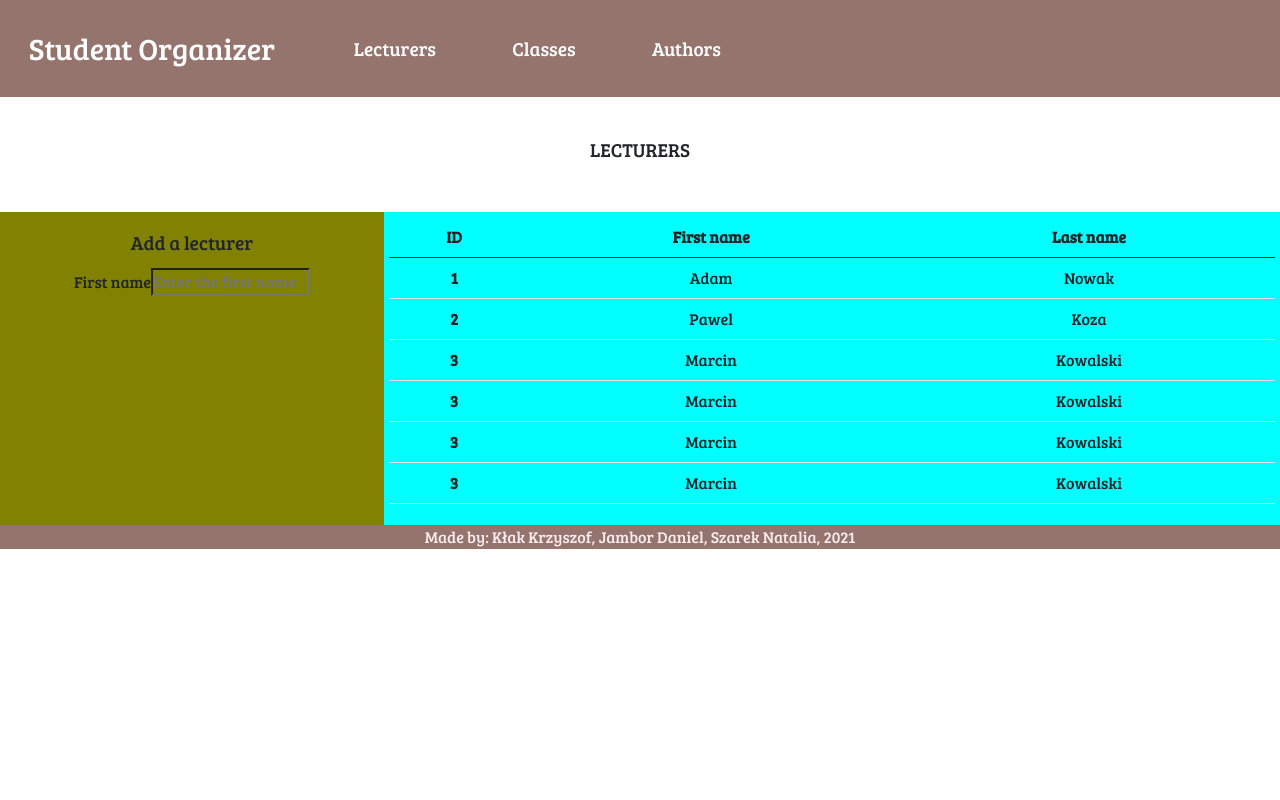
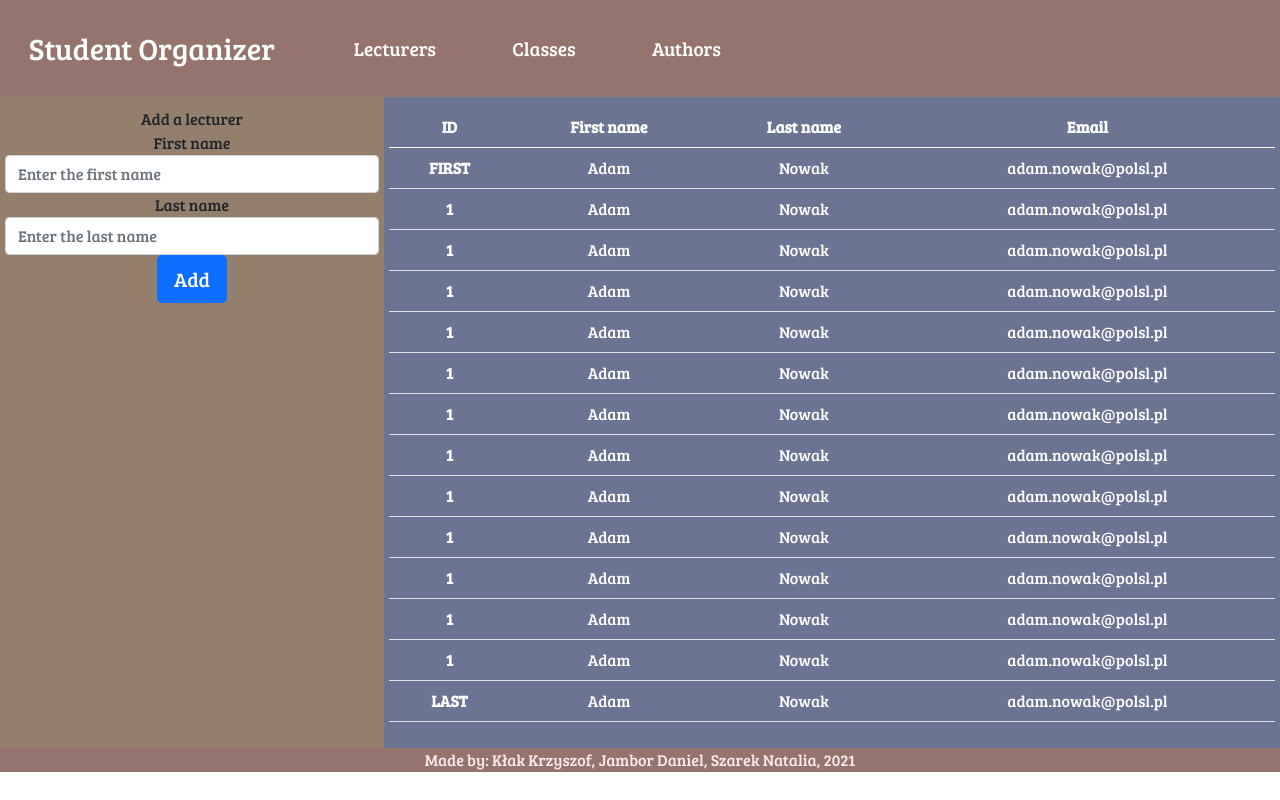
Before and after one commit to roizdnaB/student-organizer, an Angular app in the folder frontend/client-app/: page /lecturers in a window 1280 px wide. Built offline with nearby package versions, Linux system fonts and the light colour scheme.

Commit message:
Add form validation

```diff
--- a/frontend/client-app/src/app/components/lecturers/lecturers.component.css
+++ b/frontend/client-app/src/app/components/lecturers/lecturers.component.css
@@ -1,33 +1,27 @@
-.title {
-    font-size: larger;
-    font-style: bold;
-    text-align: center;
-    margin-bottom: 3%;
-    margin-top: 3%;
-}
-
 .flex-container {
     display: flex;
     justify-content: space-around;
-
     padding: 0;
     margin: 0;
 }
 
 .flex-item {
-    margin-top: 10px;
-    padding: 5px;
+    padding: 10px 5px 10px 5px;
     text-align: center;
 }
 
 .flex-table {
     width: 70%;
-    background-color: aqua;
+    background-color:#6c7494;
+}
+
+.table {
+    color: white !important;
 }
 
 .flex-form {
     width: 30%;
-    background-color: rgb(129, 129, 2);
+    background-color: #947e6c;
 }
 
 /* Horizontal */
@@ -52,6 +46,7 @@
     }
 }
 
+/* Mobile */
 @media(max-width: 1000px) {
     .flex-container {
         flex-flow: column wrap;
--- a/frontend/client-app/src/app/components/lecturers/lecturers.component.html
+++ b/frontend/client-app/src/app/components/lecturers/lecturers.component.html
@@ -1,15 +1,48 @@
-<div class="title">LECTURERS</div>
+<div class="flex-container">
 
-<div class="flex-container">
     <div class="flex-item flex-form">
-        <label class="title">Add a lecturer</label>
+
+        <label class="flex-item-title">Add a lecturer</label>
+
         <form [formGroup]="dataForm" (ngSubmit)="onSubmit()">
+
             <div class="form-group">
                 <label for="firstName">First name</label>
-                <input type="text" placeholder="Enter the first name">
+                <input type="text" placeholder="Enter the first name" class="form-control" formControlName="firstName"
+                [ngClass]="{ 'is-invalid': f.firstName.errors && f.firstName.dirty }">
+
+                <div *ngIf="f.firstName.invalid && f.firstName.dirty" class="alert alert-danger" role="alert">
+
+                    <div *ngIf="f.firstName.errors.required" >
+                        First name is required.
+                    </div>
+
+                    <div *ngIf="f.firstName.errors.minlength">
+                        First name must be at least 3 characters long.
+                    </div>
+                </div>
             </div>
+
+            <div class="form-group">
+                <label for="lastName">Last name</label>
+                <input type="text" placeholder="Enter the last name" class="form-control" formControlName="lastName"
+                [ngClass]="{ 'is-invalid': f.lastName.errors && f.lastName.dirty }">
+
+                <div *ngIf="f.lastName.invalid && f.lastName.dirty"  class="alert alert-danger" role="alert">
+
+                    <div *ngIf="f.lastName.errors.required">
+                        Last name is required.
+                    </div>
+
+                </div>
+            </div>
+
+            <button type="submit" class="btn btn-primary btn-lg">
+                Add
+            </button>
         </form>
     </div>
+
     <div class="flex-item flex-table">
         <table class="table">
             <thead>
@@ -17,39 +50,94 @@
                     <th scope="col">ID</th>
                     <th scope="col">First name</th>
                     <th scope="col">Last name</th>
+                    <th scope="col">Email</th>
                 </tr>
             </thead>
             <!-- TEMP DATA -->
             <tbody>
                 <tr>
+                    <th scope="row">FIRST</th>
+                    <td>Adam</td>
+                    <td>Nowak</td>
+                    <td>adam.nowak@polsl.pl</td>
+                </tr>
+                <tr>
                     <th scope="row">1</th>
                     <td>Adam</td>
                     <td>Nowak</td>
+                    <td>adam.nowak@polsl.pl</td>
                 </tr>
                 <tr>
-                    <th scope="row">2</th>
-                    <td>Pawel</td>
-                    <td>Koza</td>
+                    <th scope="row">1</th>
+                    <td>Adam</td>
+                    <td>Nowak</td>
+                    <td>adam.nowak@polsl.pl</td>
                 </tr>
                 <tr>
-                    <th scope="row">3</th>
-                    <td>Marcin</td>
-                    <td>Kowalski</td>
+                    <th scope="row">1</th>
+                    <td>Adam</td>
+                    <td>Nowak</td>
+                    <td>adam.nowak@polsl.pl</td>
                 </tr>
                 <tr>
-                    <th scope="row">3</th>
-                    <td>Marcin</td>
-                    <td>Kowalski</td>
+                    <th scope="row">1</th>
+                    <td>Adam</td>
+                    <td>Nowak</td>
+                    <td>adam.nowak@polsl.pl</td>
                 </tr>
                 <tr>
-                    <th scope="row">3</th>
-                    <td>Marcin</td>
-                    <td>Kowalski</td>
+                    <th scope="row">1</th>
+                    <td>Adam</td>
+                    <td>Nowak</td>
+                    <td>adam.nowak@polsl.pl</td>
                 </tr>
                 <tr>
-                    <th scope="row">3</th>
-                    <td>Marcin</td>
-                    <td>Kowalski</td>
+                    <th scope="row">1</th>
+                    <td>Adam</td>
+                    <td>Nowak</td>
+                    <td>adam.nowak@polsl.pl</td>
+                </tr>
+                <tr>
+                    <th scope="row">1</th>
+                    <td>Adam</td>
+                    <td>Nowak</td>
+                    <td>adam.nowak@polsl.pl</td>
+                </tr>
+                <tr>
+                    <th scope="row">1</th>
+                    <td>Adam</td>
+                    <td>Nowak</td>
+                    <td>adam.nowak@polsl.pl</td>
+                </tr>
+                <tr>
+                    <th scope="row">1</th>
+                    <td>Adam</td>
+                    <td>Nowak</td>
+                    <td>adam.nowak@polsl.pl</td>
+                </tr>
+                <tr>
+                    <th scope="row">1</th>
+                    <td>Adam</td>
+                    <td>Nowak</td>
+                    <td>adam.nowak@polsl.pl</td>
+                </tr>
+                <tr>
+                    <th scope="row">1</th>
+                    <td>Adam</td>
+                    <td>Nowak</td>
+                    <td>adam.nowak@polsl.pl</td>
+                </tr>
+                <tr>
+                    <th scope="row">1</th>
+                    <td>Adam</td>
+                    <td>Nowak</td>
+                    <td>adam.nowak@polsl.pl</td>
+                </tr>
+                <tr>
+                    <th scope="row">LAST</th>
+                    <td>Adam</td>
+                    <td>Nowak</td>
+                    <td>adam.nowak@polsl.pl</td>
                 </tr>
             </tbody>
         </table>
--- a/frontend/client-app/src/app/components/lecturers/lecturers.component.ts
+++ b/frontend/client-app/src/app/components/lecturers/lecturers.component.ts
@@ -17,7 +17,8 @@ export class LecturersComponent implements OnInit {
   ngOnInit(): void {
     // build the dataForm and set validators for each field
     this.dataForm = this.formBuilder.group({
-      firstName: ['', Validators.required]
+      firstName: ['', Validators.compose([Validators.required, Validators.minLength(3)])],
+      lastName: ['', Validators.required]
     });
   }
   // get controls of the form in html code
```
